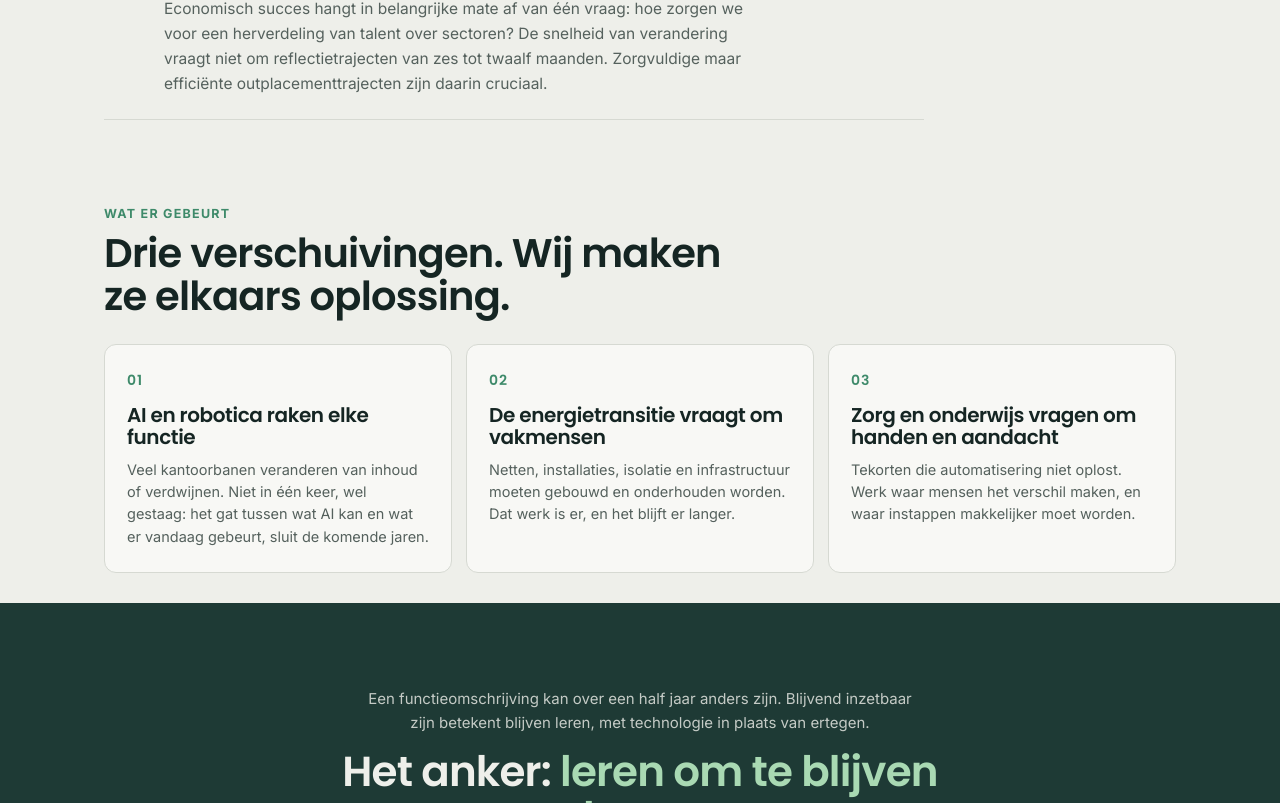
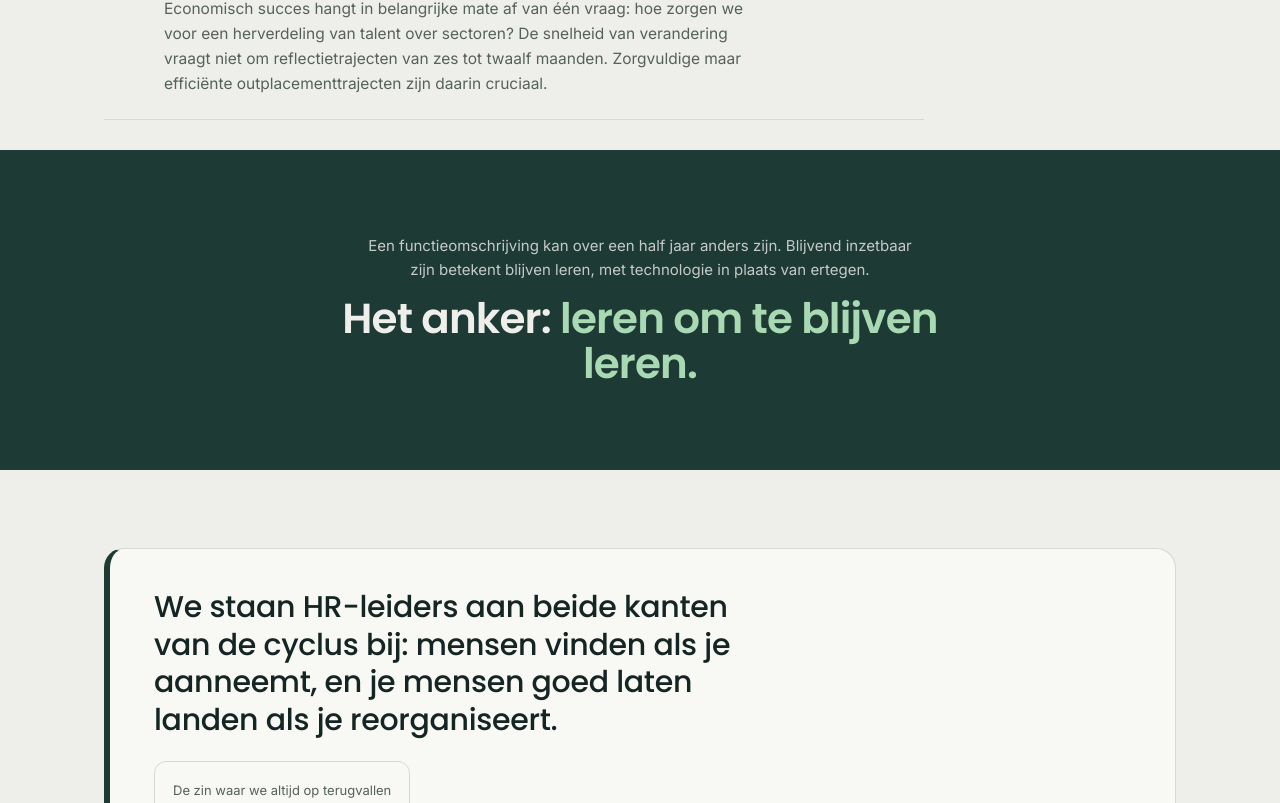
Before and after one commit to ProductiveSwitch/switch-showcase, a Next.js app: page /vision in a window 1280 px wide. Shown: the part 1376-2179 px from the top of the page. Built offline with nearby package versions, Linux system fonts and the light colour scheme.

Commit message:
De visie: remove three-shifts section
Co-Authored-By: Claude Fable 5.1 <noreply@anthropic.com>

```diff
--- a/components/VisionContent.tsx
+++ b/components/VisionContent.tsx
@@ -12,30 +12,6 @@ export function VisionContent() {
   const { lang, t } = useLang();
   useReveal();
   useHashScroll();
-
-  const shifts = [
-    {
-      title: { nl: "AI en robotica raken elke functie", en: "AI and robotics touch every job" },
-      body: {
-        nl: "Veel kantoorbanen veranderen van inhoud of verdwijnen. Niet in één keer, wel gestaag: het gat tussen wat AI kan en wat er vandaag gebeurt, sluit de komende jaren.",
-        en: "Many office jobs change in content or disappear. Not all at once, but steadily: the gap between what AI can do and what happens today closes over the coming years.",
-      },
-    },
-    {
-      title: { nl: "De energietransitie vraagt om vakmensen", en: "The energy transition needs skilled hands" },
-      body: {
-        nl: "Netten, installaties, isolatie en infrastructuur moeten gebouwd en onderhouden worden. Dat werk is er, en het blijft er langer.",
-        en: "Grids, installations, insulation and infrastructure have to be built and maintained. That work exists, and it lasts longer.",
-      },
-    },
-    {
-      title: { nl: "Zorg en onderwijs vragen om handen en aandacht", en: "Care and education need people and attention" },
-      body: {
-        nl: "Tekorten die automatisering niet oplost. Werk waar mensen het verschil maken, en waar instappen makkelijker moet worden.",
-        en: "Shortages automation will not solve. Work where people make the difference, and where entry has to get easier.",
-      },
-    },
-  ];
 
   const beliefs = [
     {
@@ -90,7 +66,6 @@ export function VisionContent() {
               <div className="h-side-k">{t({ nl: "Op deze pagina", en: "On this page" })}</div>
               <ul>
                 <li><a href="#overtuigingen">{t({ nl: "Drie overtuigingen", en: "Three convictions" })}</a></li>
-                <li><a href="#verschuivingen">{t({ nl: "Drie verschuivingen", en: "Three shifts" })}</a></li>
                 <li><a href="#anker">{t({ nl: "Het anker", en: "The anchor" })}</a></li>
                 <li><a href="#terugval">{t({ nl: "Waar we op terugvallen", en: "What we fall back on" })}</a></li>
                 <li><Link href="/blog">{t({ nl: "Blogs", en: "Blogs" })}</Link></li>
@@ -118,22 +93,6 @@ export function VisionContent() {
             ))}
           </ol>
         </section>
-        <section className="section reveal" id="verschuivingen">
-          <div className="section-head">
-            <div className="eyebrow">{t({ nl: "Wat er gebeurt", en: "What is happening" })}</div>
-            <h2>{t({ nl: "Drie verschuivingen. Wij maken ze elkaars oplossing.", en: "Three shifts. We make them each other's solution." })}</h2>
-          </div>
-          <div className="shift-grid stagger">
-            {shifts.map((s, i) => (
-              <div className="shift" key={i}>
-                <div className="shift-num">0{i + 1}</div>
-                <h3>{t(s.title)}</h3>
-                <p>{t(s.body)}</p>
-              </div>
-            ))}
-          </div>
-        </section>
-
       </div>
 
       <section className="vision reveal" id="anker">
```
Also changed, not shown: 1 other file (tests, documents, lock files or other folders).
